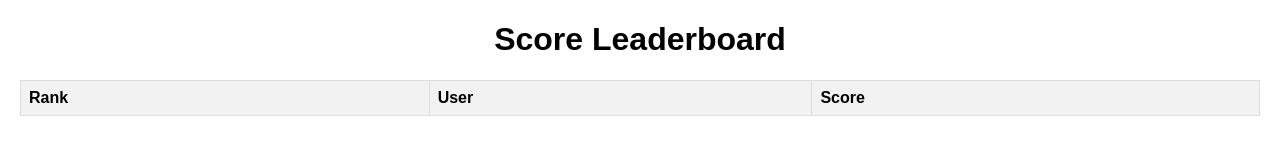
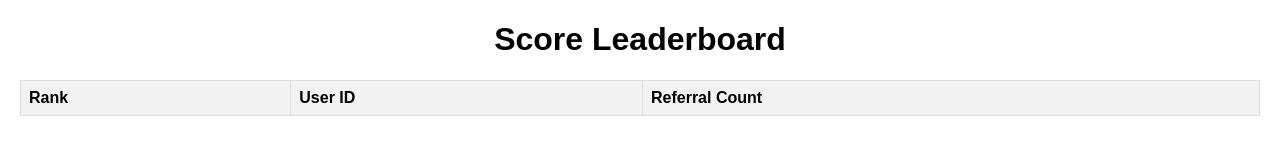
Before and after one commit to meetmaheshin/Tonking-Refer-LeaderBoard, a plain HTML site: page index.html in a window 1280 px wide. Drawn offline with Linux system fonts and the light colour scheme; no server answers.

Commit message:
Update index.html

```diff
--- a/index.html
+++ b/index.html
@@ -11,8 +11,8 @@
     <thead>
       <tr>
         <th>Rank</th>
-        <th>User</th>
-        <th>Score</th>
+        <th>User ID</th>
+        <th>Referral Count</th>
       </tr>
     </thead>
     <tbody id="leaderboard-body">
```
